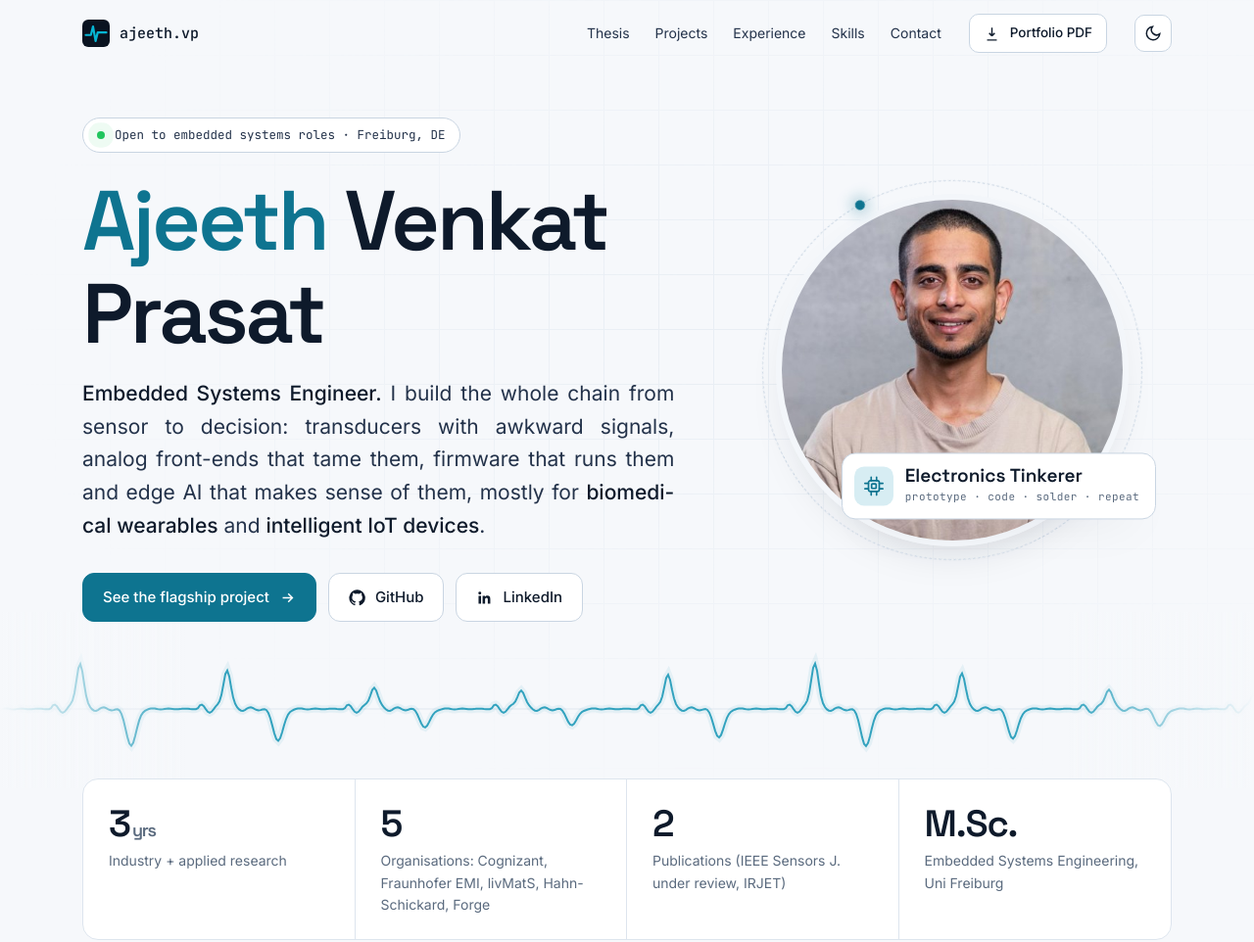
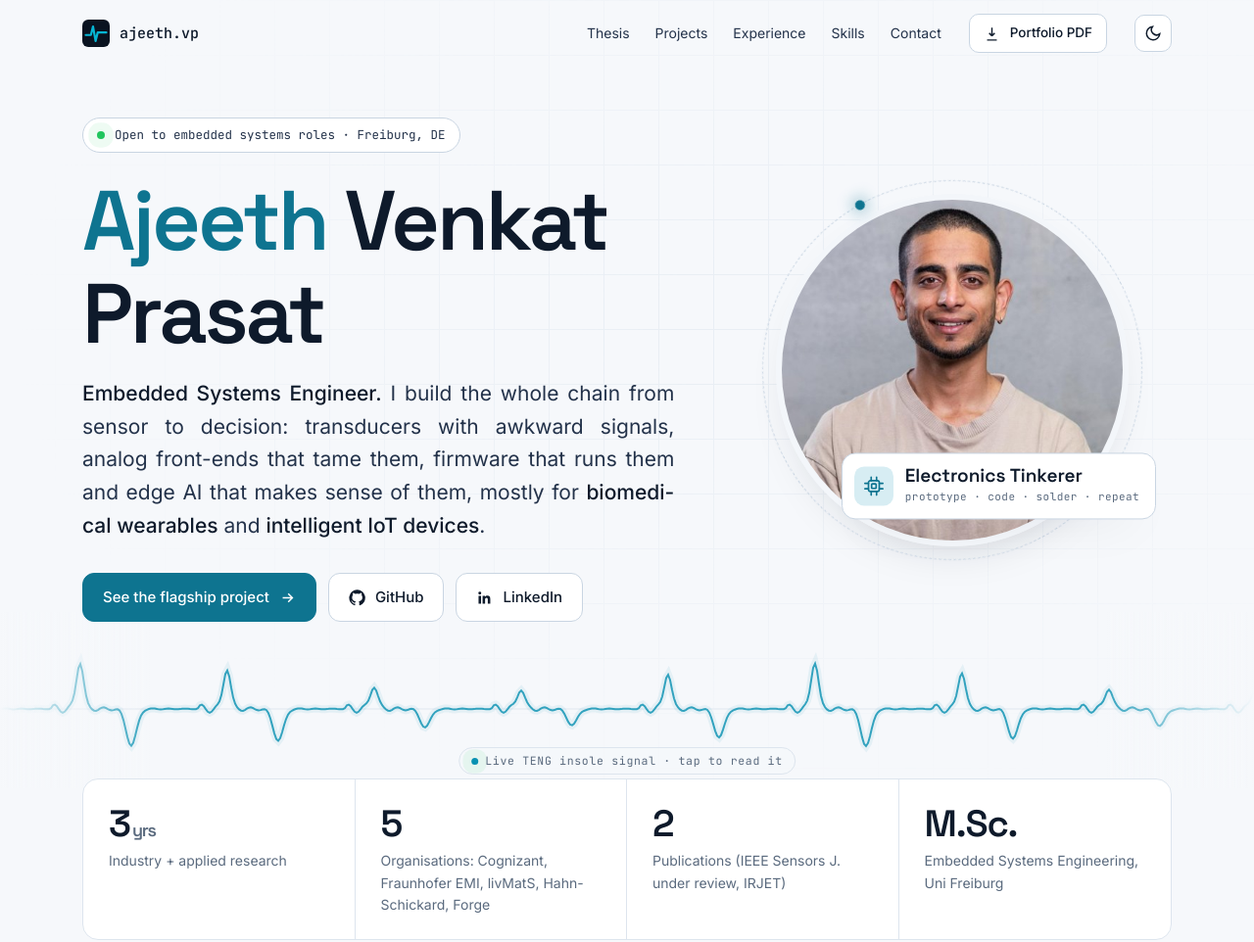
Before and after one commit to ajeethv27/ajeethv27.github.io, a plain HTML site: page index.html in a window 1280 px wide. Shown: the top 962 px of the page at 98% size. Drawn offline with Linux system fonts and the light colour scheme; animation ran at ten frames a second.

Commit message:
Explain the live TENG waveform on hover: heel strike, stance, toe-off, swing
Co-Authored-By: Claude Opus 5.5 <noreply@anthropic.com>
Claude-Session: https://claude.ai/code/session_011MuWeY5cdXAVrRaZSMPx8G

```diff
--- a/index.html
+++ b/index.html
@@ -60,9 +60,19 @@ nav .links a:hover::after{right:0}
 #menuBtn{display:none}
 
 .hero{position:relative;min-height:100vh;min-height:100svh;display:flex;align-items:center;padding:120px 0 200px;overflow:hidden}
-.hero canvas{position:absolute;left:0;right:0;bottom:30px;width:100%;height:180px;opacity:.9;pointer-events:none}
+.hero canvas{position:absolute;left:0;right:0;bottom:30px;width:100%;height:180px;opacity:.9;cursor:crosshair;touch-action:pan-y;z-index:1}
+.wave-hint{position:absolute;left:50%;bottom:44px;transform:translateX(-50%);z-index:2;font-family:var(--f-mono);font-size:11.5px;letter-spacing:.06em;color:var(--muted);background:color-mix(in srgb,var(--bg) 70%,transparent);border:1px solid var(--line);border-radius:999px;padding:4px 12px;pointer-events:none;transition:opacity .3s}
+.wave-hint i{display:inline-block;width:7px;height:7px;border-radius:50%;background:var(--accent-2);margin-right:7px;vertical-align:0;animation:ping 2s infinite}
+.hero.probing .wave-hint{opacity:0}
+.wave-tip{position:absolute;z-index:5;width:270px;pointer-events:none;background:var(--surface);border:1px solid var(--line-2);border-radius:12px;padding:11px 14px 12px;box-shadow:var(--shadow);opacity:0;transform:translateY(6px);transition:opacity .18s,transform .18s}
+.wave-tip.on{opacity:1;transform:none}
+.wave-tip .k{font-family:var(--f-mono);font-size:10.5px;letter-spacing:.12em;text-transform:uppercase;color:var(--accent)}
+.wave-tip .k.neg{color:var(--warm)}.wave-tip .k.flat{color:var(--muted)}
+.wave-tip b{display:block;font-family:var(--f-display);font-size:16px;color:var(--text);margin:3px 0 4px}
+.wave-tip p{font-size:13px;line-height:1.45;color:var(--text-2);margin:0}
+.wave-tip .src{display:block;margin-top:7px;font-family:var(--f-mono);font-size:10.5px;color:var(--muted)}
 .hero .grid-bg{position:absolute;inset:0;background-image:linear-gradient(var(--line) 1px,transparent 1px),linear-gradient(90deg,var(--line) 1px,transparent 1px);background-size:56px 56px;mask-image:radial-gradient(ellipse at 60% 40%,#000 10%,transparent 70%);-webkit-mask-image:radial-gradient(ellipse at 60% 40%,#000 10%,transparent 70%);opacity:.5;pointer-events:none}
-.hero .inner{display:grid;grid-template-columns:1.35fr 1fr;gap:60px;align-items:center;position:relative}
+.hero .inner{display:grid;grid-template-columns:1.35fr 1fr;gap:60px;align-items:center;position:relative;z-index:2}
 .status{display:inline-flex;align-items:center;gap:10px;font-family:var(--f-mono);font-size:12.5px;color:var(--text-2);border:1px solid var(--line-2);background:var(--surface);padding:7px 14px;border-radius:999px}
 .status i{width:8px;height:8px;border-radius:50%;background:var(--ok);box-shadow:0 0 0 0 rgba(34,197,94,.6);animation:ping 2s infinite}
 @keyframes ping{0%{box-shadow:0 0 0 0 rgba(34,197,94,.55)}80%,100%{box-shadow:0 0 0 10px rgba(34,197,94,0)}}
@@ -251,6 +261,8 @@ footer .wrap{display:flex;justify-content:space-between;gap:20px;flex-wrap:wrap;
   .barrow{grid-template-columns:110px 1fr 44px;font-size:13px}
   .metric-row{grid-template-columns:1fr 1fr}
   .hero canvas{height:130px;bottom:40px}
+  .wave-hint{bottom:40px;font-size:10.5px}
+  .wave-tip{width:240px}
   .hero{padding-bottom:170px}
   .float.tinker{right:-14px;padding:9px 12px 9px 9px;gap:9px}.float.tinker .ic{width:32px;height:32px}.float.tinker b{font-size:16px}
 }
@@ -280,7 +292,9 @@ footer .wrap{display:flex;justify-content:space-between;gap:20px;flex-wrap:wrap;
 
 <header class="hero" id="top">
   <div class="grid-bg"></div>
-  <canvas id="wave" aria-hidden="true"></canvas>
+  <canvas id="wave" role="img" aria-label="Live TENG insole signal: each positive spike is a heel strike, each negative dip is a toe-off, flat stretches are stance and swing."></canvas>
+  <div class="wave-hint" aria-hidden="true"><i></i><span class="hint-txt">Live TENG insole signal · hover to read it</span></div>
+  <div class="wave-tip" id="waveTip" aria-hidden="true"></div>
   <div class="wrap inner">
     <div>
       <span class="status"><i></i>Open to embedded systems roles · Freiburg, DE</span>
@@ -590,18 +604,56 @@ footer .wrap{display:flex;justify-content:space-between;gap:20px;flex-wrap:wrap;
   document.querySelectorAll('.reveal').forEach(el=>io?io.observe(el):el.classList.add('in'));
   if(!io){document.querySelectorAll('.barfill').forEach(b=>b.style.width=(parseFloat(b.dataset.w)/0.4*100)+'%')}
 
-  const cv=document.getElementById('wave'),ctx=cv.getContext('2d');let W,H,dpr;
-  function size(){dpr=Math.min(devicePixelRatio||1,2);W=cv.clientWidth;H=cv.clientHeight;cv.width=W*dpr;cv.height=H*dpr;ctx.setTransform(dpr,0,0,dpr,0,0)}
-  size();addEventListener('resize',size);
-  function sig(x,t){const per=150,ph=((x+t)%per+per)%per/per,k=Math.floor((x+t)/per),amp=.7+.3*Math.sin(k*1.3);
+  const hero=document.getElementById('top'),cv=document.getElementById('wave'),ctx=cv.getContext('2d'),tip=document.getElementById('waveTip');let W,H,dpr;
+  if(matchMedia('(hover: none)').matches){const h=document.querySelector('.hint-txt');if(h)h.textContent='Live TENG insole signal · tap to read it'}
+  function size(){dpr=Math.min(devicePixelRatio||1,2);W=cv.clientWidth;H=cv.clientHeight;cv.width=W*dpr;cv.height=H*dpr;ctx.setTransform(dpr,0,0,dpr,0,0);if(reduce)draw()}
+  const PER=150;
+  function sig(x,t){const ph=((x+t)%PER+PER)%PER/PER,k=Math.floor((x+t)/PER),amp=.7+.3*Math.sin(k*1.3);
     return 60*amp*Math.exp(-Math.pow((ph-.2)/.035,2))-46*amp*Math.exp(-Math.pow((ph-.55)/.05,2))+6*Math.exp(-3*ph)*Math.sin(2*Math.PI*ph*9)}
-  let t=0;
-  function draw(){ctx.clearRect(0,0,W,H);const cs=getComputedStyle(root);const c=cs.getPropertyValue('--accent-2').trim()||'#06B6D4';const mid=H*.55;
+  // gait phase under the pointer: one cycle = heel strike (+ spike) -> stance (flat) -> toe-off (- dip) -> swing (flat)
+  const PHASES={
+    hs:{k:'Heel strike',cls:'',t:'Positive spike',p:'The heel lands: copper and PDMS touch and swap charge, pushing current one way through the electrodes.'},
+    st:{k:'Stance',cls:'flat',t:'Back to baseline',p:'The foot is flat and the layers stay pressed together. No movement means no charge flow, so the signal returns to zero.'},
+    to:{k:'Toe-off',cls:'neg',t:'Negative dip',p:'The heel lifts: the layers separate across the 1 mm gap and the current reverses, giving the opposite-sign pulse.'},
+    sw:{k:'Swing',cls:'flat',t:'Quiet signal',p:'The foot is in the air and the sensor is unloaded. Only small ringing remains until the next heel strike.'}};
+  function phaseAt(ph){if(ph>=.12&&ph<.29)return'hs';if(ph>=.29&&ph<.45)return'st';if(ph>=.45&&ph<.68)return'to';return'sw'}
+  let t=0,probe=null,last=0;
+  function draw(){ctx.clearRect(0,0,W,H);const cs=getComputedStyle(root);const c=cs.getPropertyValue('--accent-2').trim()||'#06B6D4',warm=cs.getPropertyValue('--warm').trim(),txt=cs.getPropertyValue('--text-2').trim(),mono=cs.getPropertyValue('--f-mono');const mid=H*.55,sc=H/220,Y=x=>mid-sig(x,t)*sc;
+    let ph=null,k=0;
+    if(probe!==null){ph=((probe+t)%PER+PER)%PER/PER;k=Math.floor((probe+t)/PER);
+      const x0=k*PER-t,id=phaseAt(ph),band=id==='sw'&&ph<.12?[-.32,.12]:{hs:[.12,.29],st:[.29,.45],to:[.45,.68],sw:[.68,1.12]}[id];
+      ctx.fillStyle=id==='to'?warm:c;ctx.globalAlpha=.09;ctx.fillRect(x0+band[0]*PER,0,(band[1]-band[0])*PER,H);ctx.globalAlpha=1}
     ctx.strokeStyle=cs.getPropertyValue('--line').trim();ctx.lineWidth=1;ctx.beginPath();ctx.moveTo(0,mid);ctx.lineTo(W,mid);ctx.stroke();
     for(const [lw,a] of [[8,.08],[2,.9]]){ctx.globalAlpha=a;ctx.strokeStyle=c;ctx.lineWidth=lw;ctx.beginPath();
-      for(let x=0;x<=W;x+=2){const y=mid-sig(x,t)*(H/220);x?ctx.lineTo(x,y):ctx.moveTo(x,y)}ctx.stroke()}
-    ctx.globalAlpha=1;const bg=cs.getPropertyValue('--bg').trim(),g=ctx.createLinearGradient(0,0,W,0);g.addColorStop(0,bg);g.addColorStop(.15,bg+'00');g.addColorStop(.85,bg+'00');g.addColorStop(1,bg);ctx.fillStyle=g;ctx.fillRect(0,0,W,H);
-    t+=1.2;if(!reduce)requestAnimationFrame(draw)}
+      for(let x=0;x<=W;x+=2){const y=Y(x);x?ctx.lineTo(x,y):ctx.moveTo(x,y)}ctx.stroke()}
+    ctx.globalAlpha=1;
+    if(probe!==null){const x0=k*PER-t,hx=x0+.2*PER,tx=x0+.55*PER;
+      ctx.font='10.5px '+mono;ctx.textAlign='center';
+      ctx.fillStyle=c;ctx.beginPath();ctx.arc(hx,Y(hx),3.5,0,7);ctx.fill();ctx.fillText('heel strike',hx,Y(hx)-9);
+      ctx.fillStyle=warm;ctx.beginPath();ctx.arc(tx,Y(tx),3.5,0,7);ctx.fill();ctx.fillText('toe-off',tx,Y(tx)+17);
+      ctx.strokeStyle=txt;ctx.globalAlpha=.35;ctx.setLineDash([3,3]);ctx.beginPath();ctx.moveTo(probe,0);ctx.lineTo(probe,H);ctx.stroke();ctx.setLineDash([]);ctx.globalAlpha=1;
+      ctx.fillStyle=txt;ctx.beginPath();ctx.arc(probe,Y(probe),4.5,0,7);ctx.fill();
+      ctx.strokeStyle=c;ctx.lineWidth=2;ctx.beginPath();ctx.arc(probe,Y(probe),7,0,7);ctx.stroke();
+      updateTip(phaseAt(ph),probe,Y(probe),x0)}
+    const bg=cs.getPropertyValue('--bg').trim(),g=ctx.createLinearGradient(0,0,W,0);g.addColorStop(0,bg);g.addColorStop(.12,bg+'00');g.addColorStop(.88,bg+'00');g.addColorStop(1,bg);ctx.fillStyle=g;ctx.fillRect(0,0,W,H);
+    t+=probe===null?1.2:.18;if(!reduce)requestAnimationFrame(draw)}
+  let lastId='';
+  function updateTip(id,x,y,x0){const P=PHASES[id];
+    if(id!==lastId){tip.innerHTML='<span class="k '+P.cls+'">'+P.k+'</span><b>'+P.t+'</b><p>'+P.p+'</p><span class="src">TENG heel sensor · ≈ ±200 mV</span>';lastId=id}
+    const hr=hero.getBoundingClientRect(),cr=cv.getBoundingClientRect(),tw=tip.offsetWidth,th=tip.offsetHeight;
+    const ox=cr.left-hr.left,oy=cr.top-hr.top;let left,top;
+    if(W>=700){ // beside the explained cycle, so its labels stay visible
+      left=ox+x0+PER+14; if(left+tw>hr.width-12) left=ox+x0-tw-14;
+      top=oy+(H-th)/2;
+    }else{left=ox+x-tw/2;top=oy+y-th-22}
+    left=Math.max(12,Math.min(hr.width-tw-12,left));
+    tip.style.left=left+'px';tip.style.top=Math.max(8,top)+'px'}
+  function setProbe(e){const r=cv.getBoundingClientRect();probe=Math.max(0,Math.min(r.width,e.clientX-r.left));hero.classList.add('probing');tip.classList.add('on');if(reduce)draw()}
+  function clearProbe(){probe=null;lastId='';hero.classList.remove('probing');tip.classList.remove('on');if(reduce)draw()}
+  cv.addEventListener('pointermove',e=>{if(e.pointerType==='mouse')setProbe(e)});
+  cv.addEventListener('pointerleave',e=>{if(e.pointerType==='mouse')clearProbe()});
+  cv.addEventListener('pointerdown',e=>{if(e.pointerType!=='mouse'){setProbe(e);clearTimeout(cv._tm);cv._tm=setTimeout(clearProbe,4000)}});
+  size();addEventListener('resize',size);
   draw();
 })();
 </script>
```
